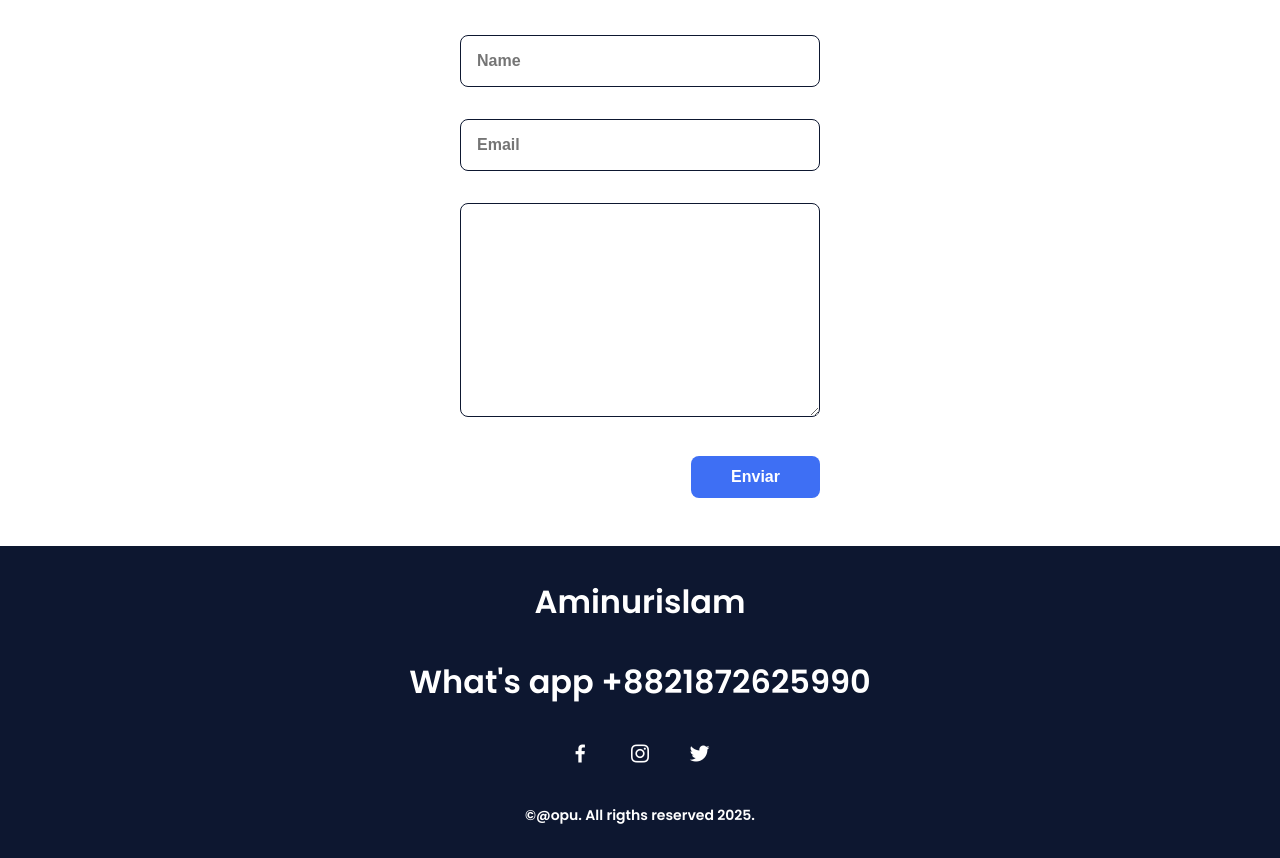
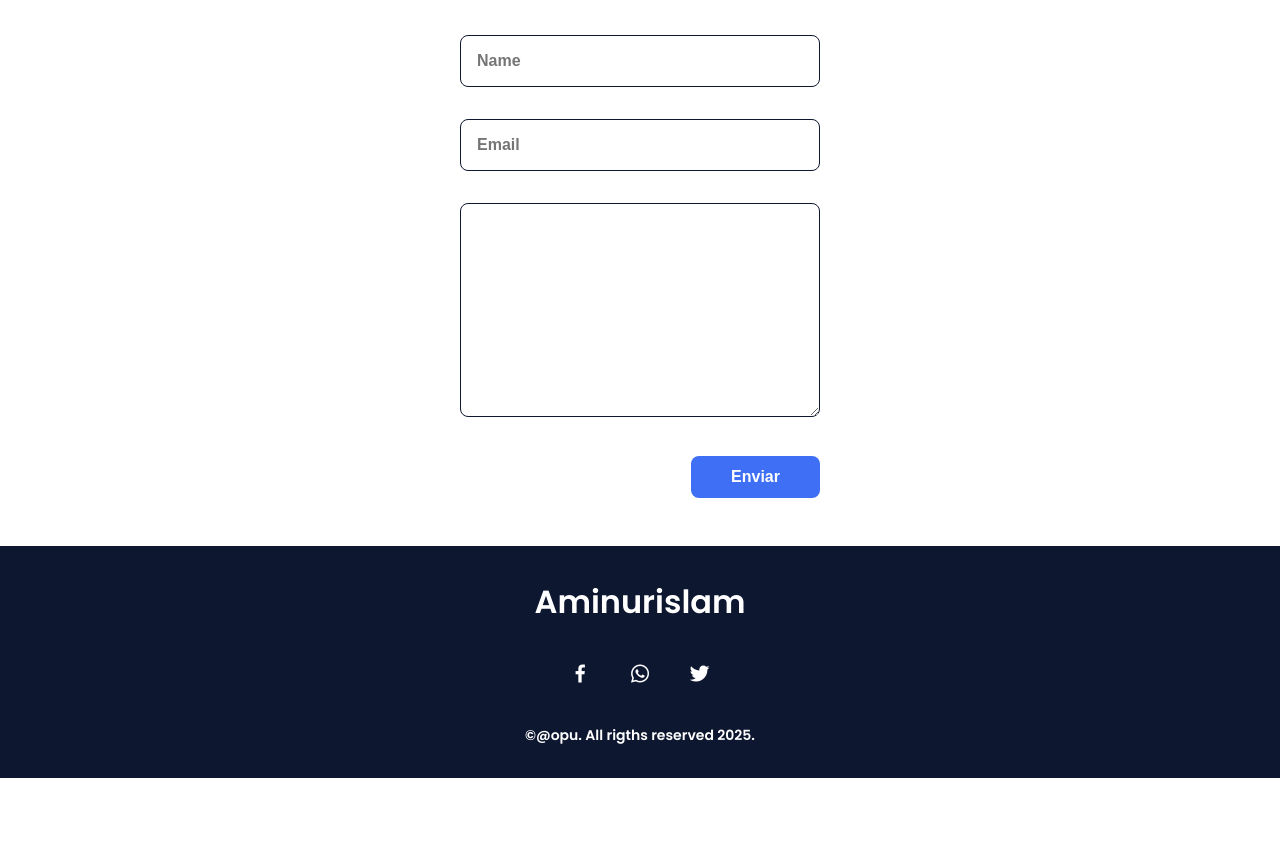
Before and after one commit to aminurislamopu/about, a plain HTML site: page index.html in a window 1280 px wide. Shown: the part 3069-3927 px from the top of the page. After the commit the page ends 3847 px from the top, so only its background shows below. Drawn offline with nearby package versions, Linux system fonts and the light colour scheme.

Commit message:
Update index.html

```diff
--- a/index.html
+++ b/index.html
@@ -149,7 +149,7 @@
 
                 <div class="work__container bd-grid">
                     <a href="" class="work__img">
-                        <img src="assets/img/work1.jpg" alt="https://www.writtenby.com/career-craft/articles/2025/direct-deposit-of-residuals-is-here">
+                        <img src="assets/img/work1.jpg" alt="">
                     </a>
                     <a href="" class="work__img">
                         <img src="assets/img/work2.jpg" alt="">
@@ -187,10 +187,9 @@
         <!--===== FOOTER =====-->
         <footer class="footer">
             <p class="footer__title">Aminurislam</p>
-             <p class="footer__title">What's app +8821872625990</p>
             <div class="footer__social">
                 <a href="https://www.facebook.com/Aminurxyz" class="footer__icon"><i class='bx bxl-facebook' ></i></a>
-                <a href="#" class="footer__icon"><i class='bx bxl-instagram' ></i></a>
+                <a href="+8801969489255" class="footer__icon"><i class='bx bxl-whatsapp' ></i></a>
                 <a href="#" class="footer__icon"><i class='bx bxl-twitter' ></i></a>
             </div>
             <p class="footer__copy">&#169;@opu. All rigths reserved 2025.</p>
```
